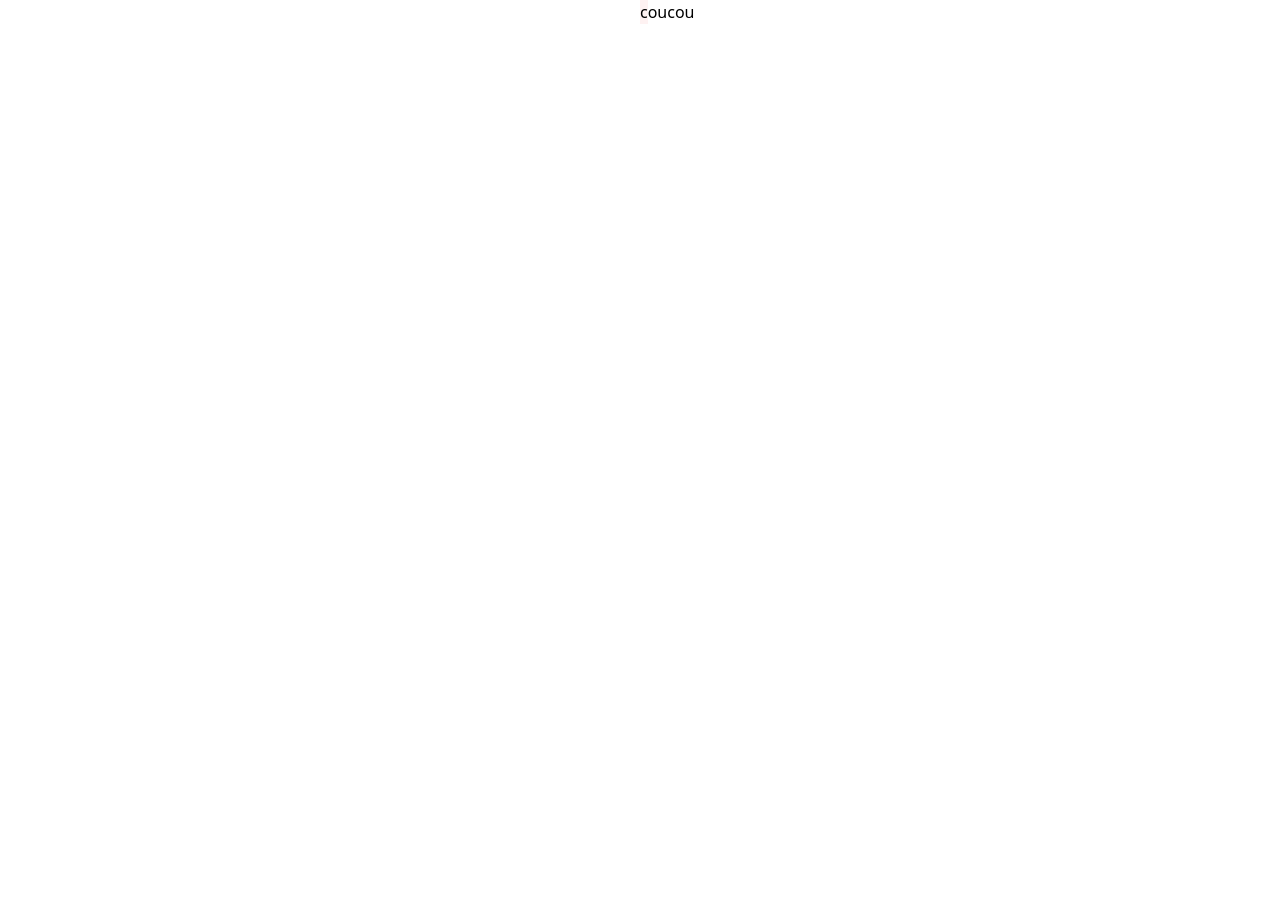
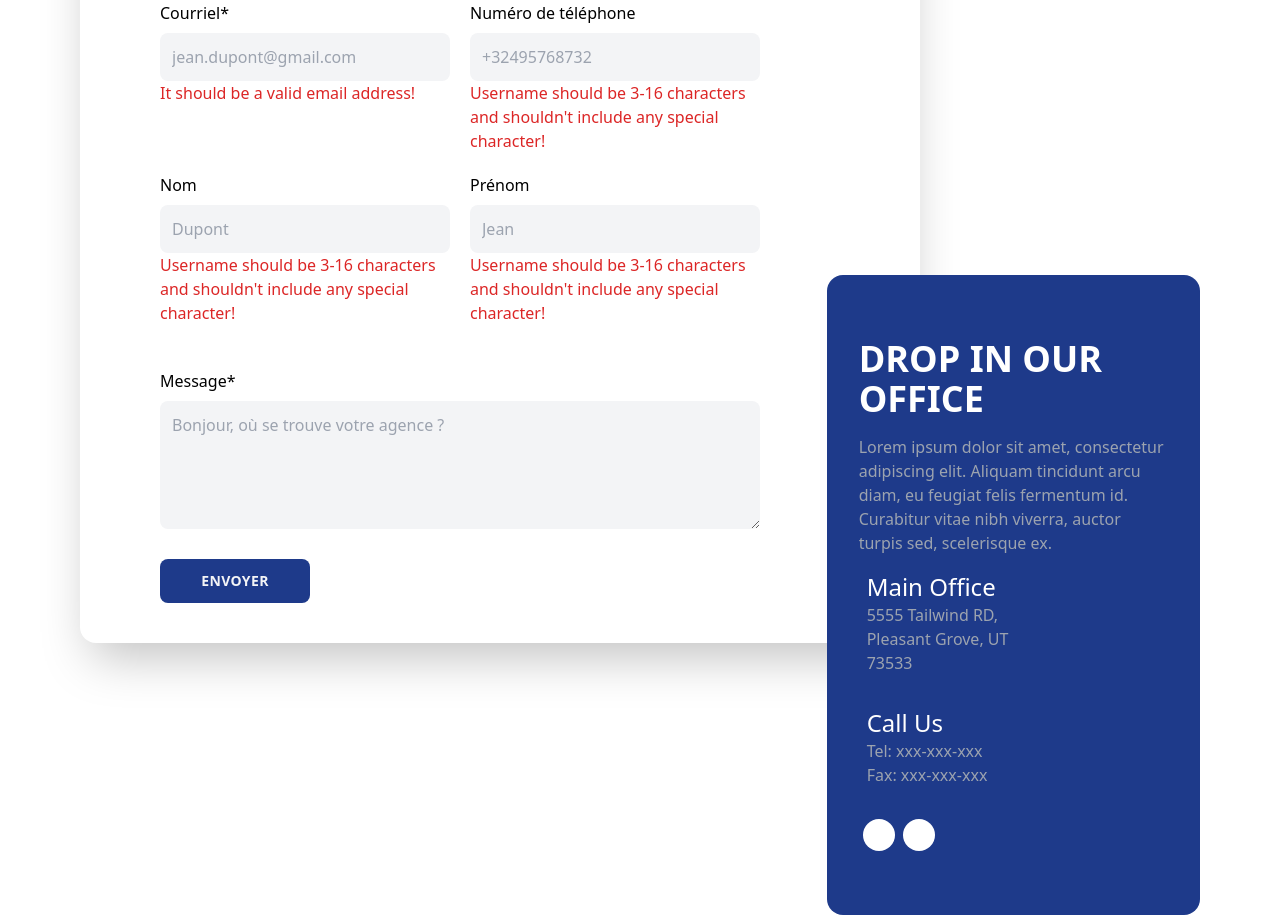
Before and after one commit to ZKYZ28/holiday_web, a React (Vite) app: page / in a window 1280 px wide. Before the commit the page ends 800 px from the top, so only its background shows below. Built offline with nearby package versions, Linux system fonts and the light colour scheme.

Commit message:
Contact form

```diff
--- a/src/assets/css/App.css
+++ b/src/assets/css/App.css
@@ -3,7 +3,6 @@
 @tailwind utilities;
 
 #root {
-  max-width: 0;
   margin: 0 auto;
   list-style-type: none;
 }
--- /dev/null
+++ b/src/components/common/ButtonForm.tsx
@@ -0,0 +1,5 @@
+
+function ButtonForm({text, style} : {text : string, style : string}) {
+    return <button className={style}>{text}</button>;
+}
+export default ButtonForm
--- /dev/null
+++ b/src/components/common/DivBalise.tsx
@@ -0,0 +1,5 @@
+function DivBalise({style, children}) {
+    return <div className={style}>{children}</div>
+}
+
+export default DivBalise
--- /dev/null
+++ b/src/components/common/FormInput.tsx
@@ -0,0 +1,30 @@
+import {useState} from "react";
+import Span from "./Span.tsx";
+
+function FormInput({styleInput, idInput, nameInput, errorMessage, label, onChange, ...inputProps}) {
+
+    const [focused, setFocused] = useState(false);
+
+    const handleFocus = (e) => {
+        setFocused(true);
+    };
+
+    return (
+        <div className="formInput">
+            <label htmlFor={idInput}>{label}</label>
+            <input
+                {...inputProps}
+                className={styleInput}
+                id={idInput}
+                name={nameInput}
+                onChange={onChange}
+                onBlur={handleFocus}
+                onFocus={() => setFocused(true)}
+                focused={focused.toString()}
+            />
+            <Span style="text-red-600" text={errorMessage}></Span>
+        </div>
+    )
+}
+
+export default FormInput;
--- /dev/null
+++ b/src/components/common/Span.tsx
@@ -0,0 +1,5 @@
+function Span({style, text}) {
+    return <span className={style}>{text}</span>
+}
+
+export default Span;
--- /dev/null
+++ b/src/components/common/TextAreaInput.tsx
@@ -0,0 +1,29 @@
+import {useState} from "react";
+import Span from "./Span.tsx";
+
+function TextAreaInput({styleTextArea, idTextArea, nameTextArea, errorMessage, textLabel, onChange, ...inputProps}) {
+
+    const [focused, setFocused] = useState(false);
+
+    const handleFocus = (e) => {
+        setFocused(true);
+    };
+
+    return (
+        <div className="textArea">
+            <label htmlFor={idTextArea}>{textLabel}</label>
+            <textarea
+                {...inputProps}
+                className={styleTextArea}
+                id={idTextArea}
+                name={nameTextArea}
+                onChange={onChange}
+                onFocus={() => setFocused(true)}
+                focused={focused.toString()}
+            />
+            <Span style="text-red-600" text={errorMessage}></Span>
+        </div>
+    )
+}
+
+export default TextAreaInput;
--- /dev/null
+++ b/src/pages/Contact/Contact.tsx
@@ -0,0 +1,145 @@
+import Span from "../../components/common/Span.tsx";
+import {ChangeEvent, useState} from "react";
+import FormInput from "../../components/common/FormInput.tsx";
+import DivBalise from "../../components/common/DivBalise.tsx";
+import TextAreaInput from "../../components/common/TextAreaInput.tsx";
+import ButtonForm from "../../components/common/ButtonForm.tsx";
+
+
+const inputs = [
+    {
+        id: 1,
+        name: 'email',
+        type: 'email',
+        placeholder: 'jean.dupont@gmail.com',
+        errorMessage: 'It should be a valid email address!',
+        label: 'Courriel*',
+        required: true,
+    },
+    {
+        id: 2,
+        name: 'phone',
+        type: 'phone',
+        placeholder: '+32495768732',
+        errorMessage: "Username should be 3-16 characters and shouldn't include any special character!",
+        label: 'Numéro de téléphone',
+        pattern: '^[A-Za-z0-9]{3,16}$',
+        required: false,
+    },
+    {
+        id: 3,
+        name: 'lastName',
+        type: 'text',
+        placeholder: 'Dupont',
+        errorMessage: "Username should be 3-16 characters and shouldn't include any special character!",
+        label: 'Nom',
+        pattern: '^[A-Za-z0-9]{3,16}$',
+        required: true,
+    },
+    {
+        id: 4,
+        name: 'firstName',
+        type: 'text',
+        placeholder: 'Jean',
+        errorMessage: "Username should be 3-16 characters and shouldn't include any special character!",
+        label: 'Prénom',
+        pattern: '^[A-Za-z0-9]{3,16}$',
+        required: true,
+    }
+];
+
+
+function Contact() {
+
+    const [values, setValues] = useState({
+        email: '',
+        phone: '',
+        firstName: '',
+        lastName: '',
+    });
+
+    const handleSubmit = (evt: ChangeEvent<HTMLInputElement>) => {
+        evt.preventDefault();
+    };
+
+    const onChange = (e: ChangeEvent<HTMLInputElement>) => {
+        setValues({...values, [e.target.name]: e.target.value});
+    };
+
+    return <>
+        <form onSubmit={handleSubmit}>
+            <DivBalise style="flex justify-center items-center w-screen h-screen bg-red">
+                <DivBalise style="container mx-auto my-4 px-4 lg:px-20">
+
+                    <DivBalise style="w-full p-8 my-4 md:px-12 lg:w-9/12 lg:pl-20 lg:pr-40 mr-auto rounded-2xl shadow-2xl">
+                        <Span style="font-bold uppercase text-5xl" text="Contactez-nous"/>
+                        <DivBalise style="grid grid-cols-1 gap-5 md:grid-cols-2 mt-5">
+                            {inputs.map((input) => (
+                                <FormInput key={input.id}
+                                           {...input}
+                                           value={values[input.name]}
+                                           onChange={onChange}
+                                           styleInput="w-full bg-gray-100 text-gray-900 mt-2 p-3 rounded-lg focus:outline-none focus:shadow-outline"
+                                />
+                            ))}
+                            <FormInput/>
+                        </DivBalise>
+                        <TextAreaInput placeholder="Bonjour, où se trouve votre agence ?" textLabel="Message*"
+                                       styleTextArea="my-4 w-full h-32 bg-gray-100 text-gray-900 mt-2 p-3 rounded-lg focus:outline-none focus:shadow-outline"></TextAreaInput>
+                        <DivBalise style="my-2 w-1/2 lg:w-1/4">
+                            <ButtonForm text="Envoyer" style="uppercase text-sm font-bold tracking-wide bg-blue-900 text-gray-100 p-3 rounded-lg w-full focus:outline-none focus:shadow-outline" />
+                        </DivBalise>
+                    </DivBalise>
+
+                    <div
+                        className="w-full lg:-mt-96 lg:w-2/6 px-8 py-12 ml-auto bg-blue-900 rounded-2xl">
+                        <div className="flex flex-col text-white">
+                            <h1 className="font-bold uppercase text-4xl my-4">Drop in our office</h1>
+                            <p className="text-gray-400">Lorem ipsum dolor sit amet, consectetur adipiscing elit.
+                                Aliquam
+                                tincidunt arcu diam,
+                                eu feugiat felis fermentum id. Curabitur vitae nibh viverra, auctor turpis sed,
+                                scelerisque ex.
+                            </p>
+
+                            <div className="flex my-4 w-2/3 lg:w-1/2">
+                                <div className="flex flex-col">
+                                    <i className="fas fa-map-marker-alt pt-2 pr-2"/>
+                                </div>
+                                <div className="flex flex-col">
+                                    <h2 className="text-2xl">Main Office</h2>
+                                    <p className="text-gray-400">5555 Tailwind RD, Pleasant Grove, UT 73533</p>
+                                </div>
+                            </div>
+
+                            <div className="flex my-4 w-2/3 lg:w-1/2">
+                                <div className="flex flex-col">
+                                    <i className="fas fa-phone-alt pt-2 pr-2"/>
+                                </div>
+                                <div className="flex flex-col">
+                                    <h2 className="text-2xl">Call Us</h2>
+                                    <p className="text-gray-400">Tel: xxx-xxx-xxx</p>
+                                    <p className="text-gray-400">Fax: xxx-xxx-xxx</p>
+                                </div>
+                            </div>
+
+                            <div className="flex my-4 w-2/3 lg:w-1/2">
+                                <a href="https://www.facebook.com/ENLIGHTENEERING/" target="_blank" rel="noreferrer"
+                                   className="rounded-full bg-white h-8 w-8 inline-block mx-1 text-center pt-1">
+                                    <i className="fab fa-facebook-f text-blue-900"/>
+                                </a>
+                                <a href="https://www.linkedin.com/company/enlighteneering-inc-" target="_blank"
+                                   rel="noreferrer"
+                                   className="rounded-full bg-white h-8 w-8 inline-block mx-1 text-center pt-1">
+                                    <i className="fab fa-linkedin-in text-blue-900"/>
+                                </a>
+                            </div>
+                        </div>
+                    </div>
+                </DivBalise>
+            </DivBalise>
+        </form>
+    </>
+}
+
+export default Contact;
--- a/src/pages/Home/Home.tsx
+++ b/src/pages/Home/Home.tsx
@@ -1,9 +1,9 @@
-import Header from "../../components/Header/Header.tsx";
+import Contact from "../Contact/Contact.tsx";
 
 const Home = () => {
     return (
         <div>
-            <Header />
+            <Contact />
         </div>
     );
 };
```
